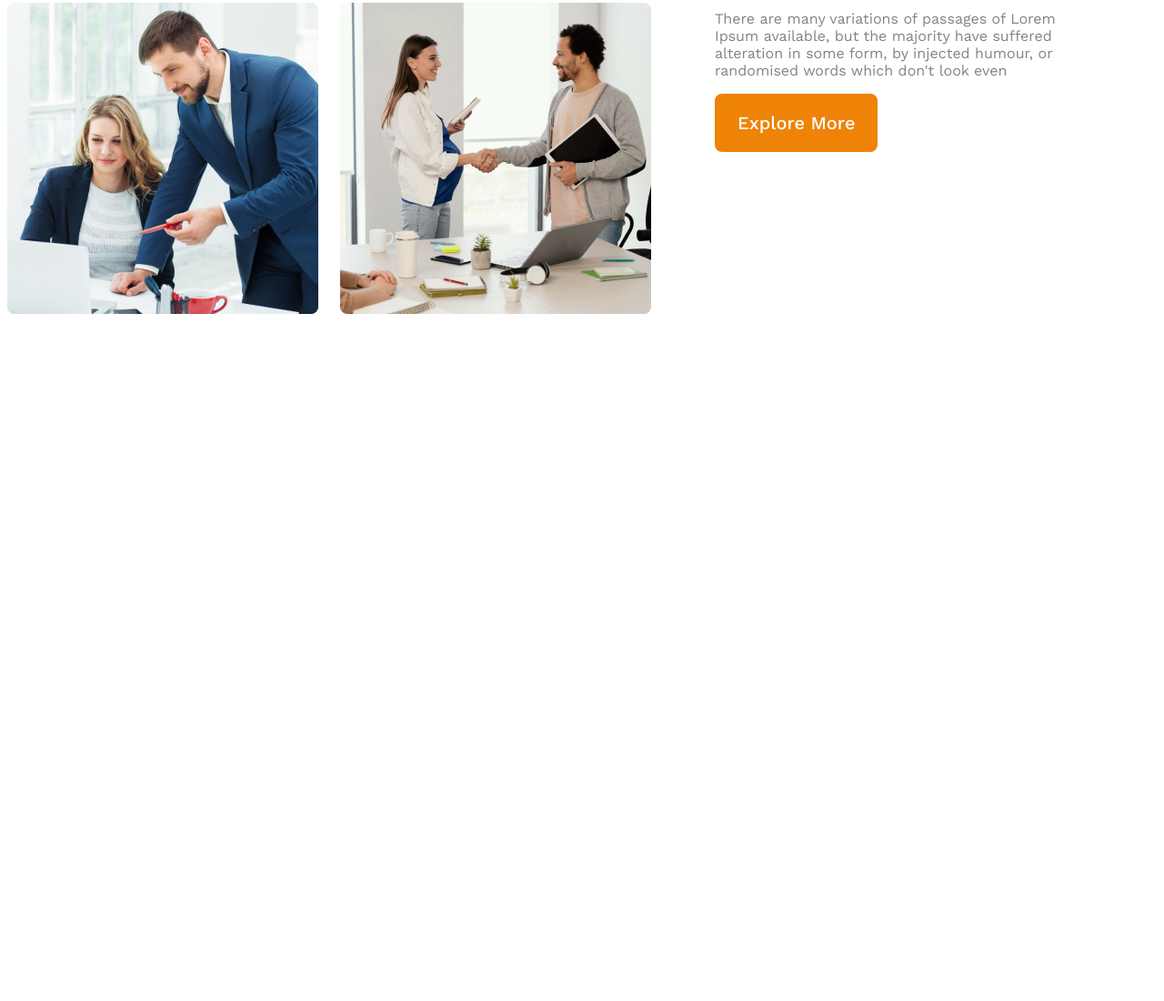
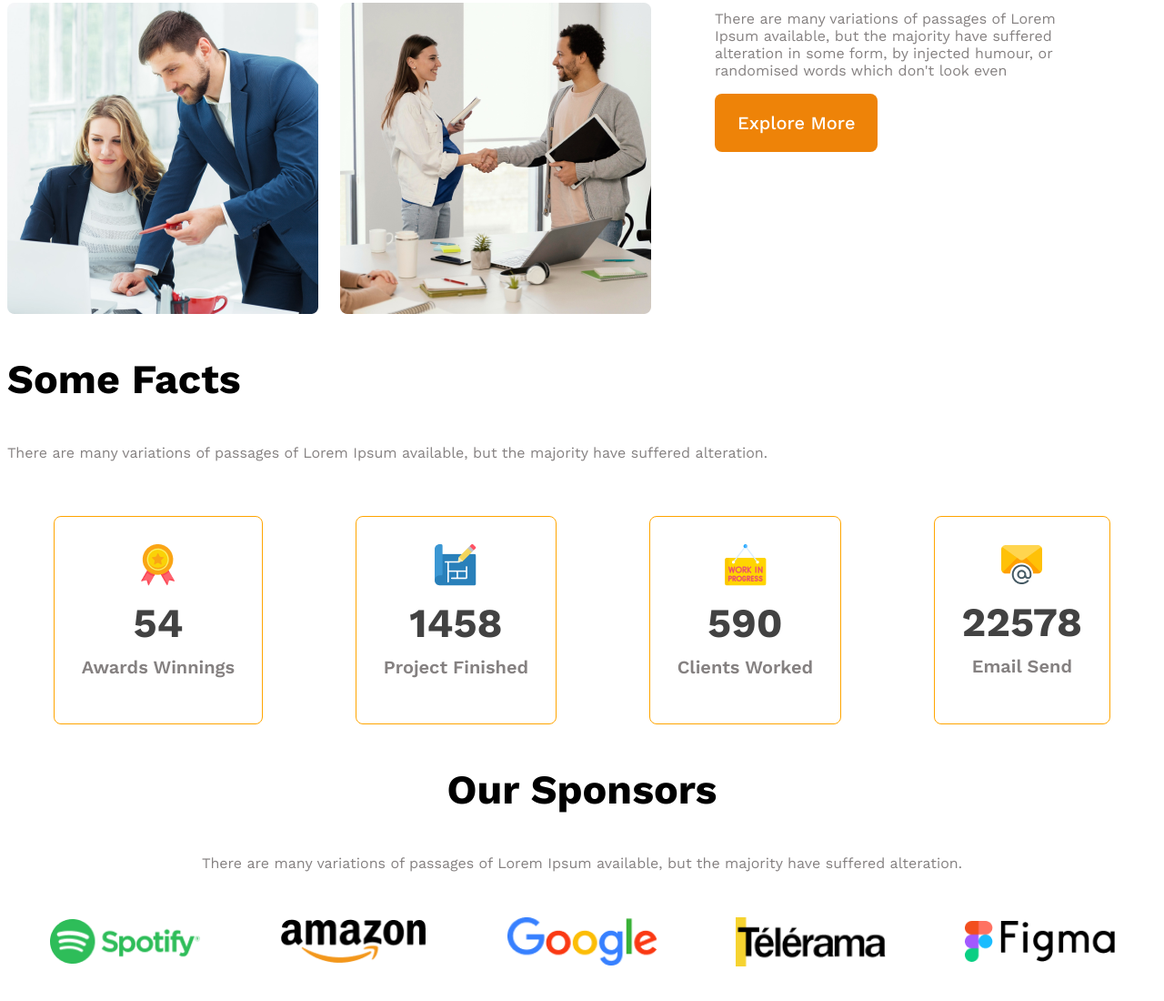
Before and after one commit to Mimu11/g3-architects-website, a plain HTML site: page index.html in a window 1280 px wide. Shown: the part 1444-2544 px from the top of the page at 91% size. Before the commit the page ends 1859 px from the top, so only its background shows below. Drawn offline with nearby package versions, Linux system fonts and the light colour scheme.

Commit message:
Finished sponsors

```diff
--- a/index.html
+++ b/index.html
@@ -12,7 +12,7 @@
     <!-- Header start -->
     <header>
         <nav>
-            <h3 class="nav-tittle">G3 Architect</h3>
+            <h3 class="section-title">G3 Architect</h3>
             <ul>
                 <li><a href="">Home</a></li>
                 <li><a href="">About</a></li>
@@ -52,6 +52,55 @@
                 <button class="button-primary">Explore More</button>
             </div>
         </section>
+        <!-- fetures section -->
+        <section class="fetures">
+
+        </section>
+        <!-- fact section -->
+        <section class="facts">
+            <h3 class="section-title">Some Facts</h3>
+            <p class="text-light-gray">There are many variations of passages of Lorem Ipsum available, but
+                the majority have suffered alteration.</p>
+            <div class="facts-card-container">
+                <!-- .card*4>img+h2.card-stats+p.card-title.text-light-gray -->
+                <div class="card">
+                    <img src="images/icons/ribon.png" alt="">
+                    <h2 class="card-stats">54</h2>
+                    <p class="card-title text-light-gray">Awards Winnings</p>
+                </div>
+                <div class="card">
+                    <img src="images/icons/projects.png" alt="">
+                    <h2 class="card-stats">1458</h2>
+                    <p class="card-title text-light-gray">Project Finished
+                    </p>
+                </div>
+                <div class="card">
+                    <img src="images/icons/customers.png" alt="">
+                    <h2 class="card-stats">590</h2>
+                    <p class="card-title text-light-gray">Clients Worked</p>
+                </div>
+                <div class="card">
+                    <img src="images/icons/email.png" alt="">
+                    <h2 class="card-stats">22578</h2>
+                    <p class="card-title text-light-gray">Email Send</p>
+                </div>
+            </div>
+
+        </section>
+        <!-- sponsors section -->
+        <section class="sponsors">
+            <h3 class="section-title">Our Sponsors</h3>
+            <p class="text-light-gray">There are many variations of passages of Lorem Ipsum available, but
+                the majority have suffered alteration.</p>
+            <div class="sponsors-img-container">
+                <img src="images/sponsors/spotify.png" alt="">
+                <img src="images/sponsors/amazon.png" alt="">
+                <img src="images/sponsors/google.png" alt="">
+                <img src="images/sponsors/telerama.png" alt="">
+                <img src="images/sponsors/figma.png" alt="">
+            </div>
+        </section>
+
 
     </main>
     <footer>
--- a/style.css
+++ b/style.css
@@ -15,6 +15,12 @@
 
 }
 
+.section-title {
+    font-size: 2.8rem;
+    font-weight: 700;
+    color: black;
+}
+
 header {
     background-color: rgb(244, 241, 193);
     padding: 50px 240px;
@@ -25,11 +31,7 @@ nav {
     justify-content: space-between;
 }
 
-.nav-tittle {
-    font-size: 2.8rem;
-    font-weight: 700;
-    color: black;
-}
+
 
 nav>ul {
     display: flex;
@@ -121,6 +123,49 @@ main {
     font-weight: 700;
 }
 
+/* facts section */
+.facts-card-container {
+    display: flex;
+    justify-content: space-around;
+    margin-top: 60px;
+}
+
+.facts-card-container .card {
+    border: 1px solid orange;
+    border-radius: 8px;
+    text-align: center;
+    padding: 30px;
+}
+
+.facts-card-container .card-stats {
+    font-size: 2.8em;
+    color: #424242;
+    margin-top: 10px;
+    margin-bottom: 10px;
+}
+
+.facts-card-container .card-title {
+    font-weight: 600;
+    font-size: 1.25rem;
+    margin-top: 5px;
+}
+
+/* sponsors style */
+.sponsors {
+    text-align: center;
+}
+
+.sponsors-img-container {
+    display: flex;
+    justify-content: space-evenly;
+    margin-top: 50px;
+    gap: 40px;
+    align-items: center;
+}
+
+.sponsors-img-container img {
+    width: 165px;
+}
 
 
 
@@ -152,7 +197,9 @@ main {
     }
 
     nav,
-    .teams-container {
+    .teams-container,
+    .facts-card-container,
+    .sponsors-img-container {
         flex-direction: column;
         text-align: center;
     }
@@ -168,9 +215,14 @@ main {
         justify-content: center;
     }
 
-    .teams-content {
+    .teams-content,
+    .facts-card-container {
         padding-left: 20px;
         padding-right: 20px;
+    }
+
+    .facts-card-container {
+        gap: 20px;
     }
 }
 
@@ -182,7 +234,8 @@ main {
     }
 
     nav,
-    .teams-container {
+    .teams-container,
+    .sponsors-img-container {
         flex-direction: column;
         text-align: center;
         justify-content: center;
```
